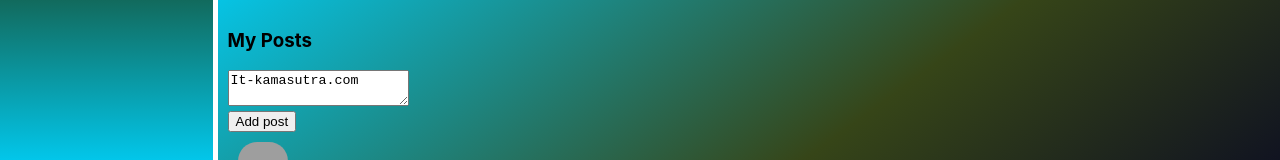
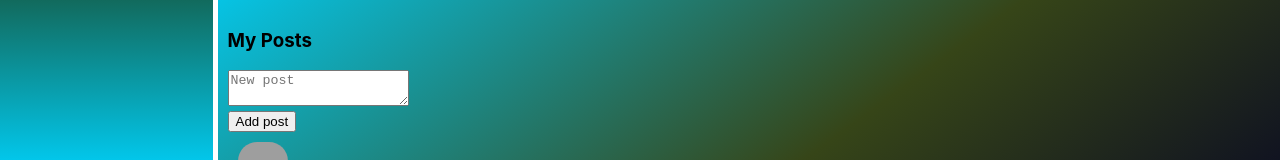
Before and after one commit to Stanislav-3123/Social-Net, a React (Create React App) app: page /profile in a window 1280 px wide. Shown: the part 299-459 px from the top of the page. Built offline with nearby package versions, Linux system fonts and the light colour scheme; grey boxes are pictures that could not be loaded.

Commit message:
onPostChange function

```diff
--- a/src/components/Profile/MyPosts/MyPosts.jsx
+++ b/src/components/Profile/MyPosts/MyPosts.jsx
@@ -29,7 +29,8 @@ const MyPosts = (props) => {
                     <textarea
                     onChange={ onPostChange }
                     ref={newPostElement} placeholder="New post"
-                    value={props.newPostText}/>
+                    // value={props.newPostText}
+                    />
                 </div>
                 <button onClick={addPost}>Add post</button>
             </div>
```
